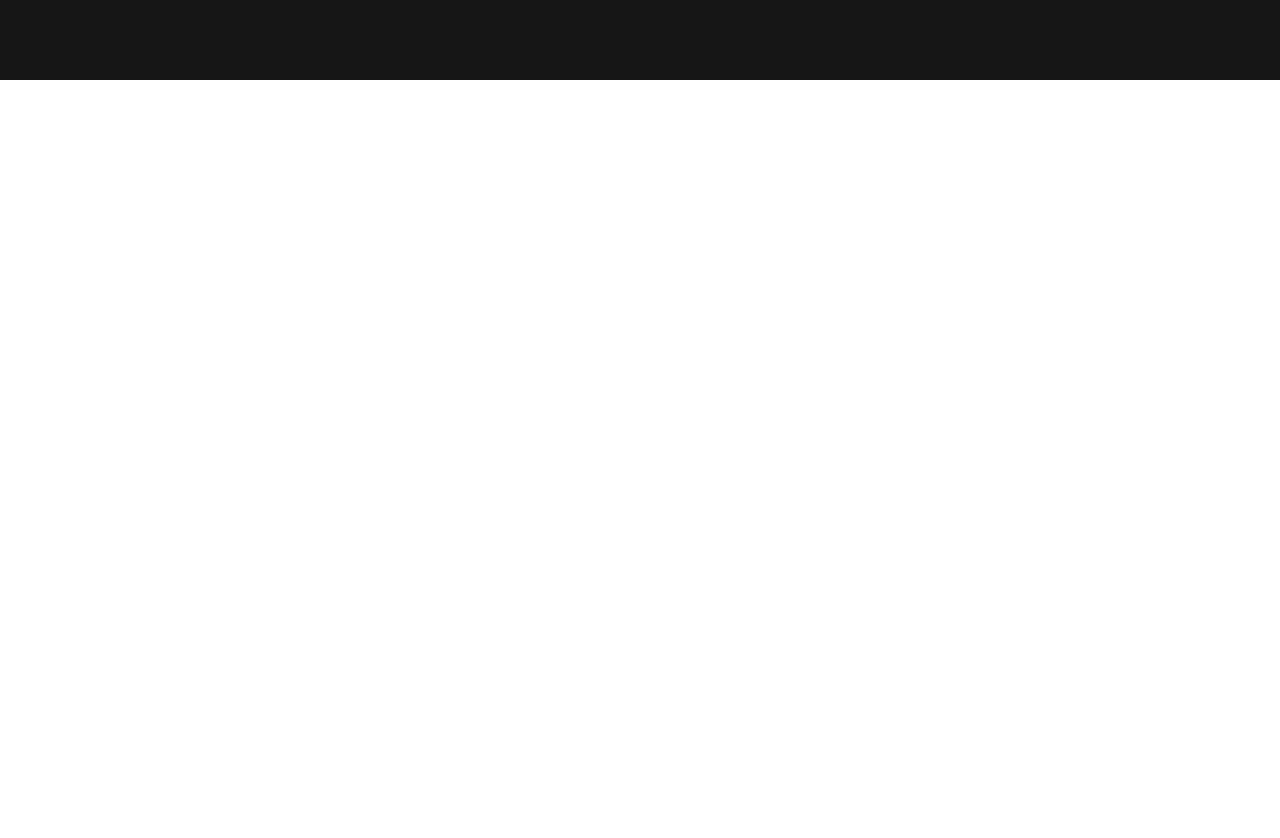
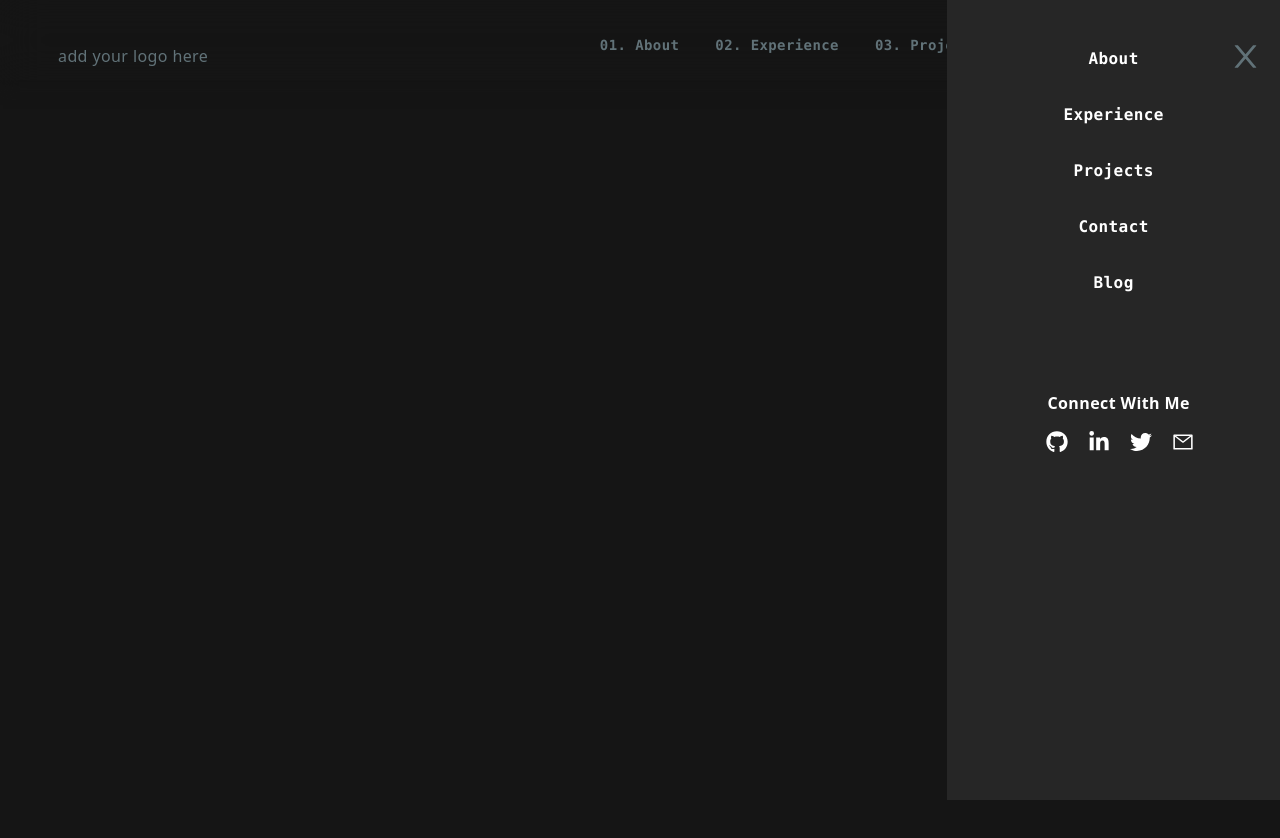
Before and after one commit to The-True-Hooha/portfolio-v1, a Next.js app: page / in a window 1280 px wide. Shown: the top 838 px of the page. Built offline with nearby package versions, Linux system fonts and the light colour scheme.

Commit message:
add nav bar with sidebar

```diff
--- a/components/navbar.js
+++ b/components/navbar.js
@@ -1,4 +1,7 @@
+import Link from "next/link";
 import React, { useEffect, useState } from "react";
+import {AiOutlineClose, AiOutlineMenu, AiOutlineMail} from 'react-icons/ai';
+import {FaLinkedinIn, FaGithub, FaTwitter, Fa} from 'react-icons/fa'
 
 const Navbar = () => {
   const [hidNavBarState, setHidNavBarState] = useState(false);
@@ -16,10 +19,80 @@ const Navbar = () => {
       className={`${
         hidNavBarState ? "hidden opacity-0" : ""
       }
-      transition-all ease-in-out duration-1000 drop-shadow-lg shadow-black opacity-100 fixed z-11 top-0 px-[50px] py-[40px] w-full bg-neutral-850 filter-none pointer-events-auto select-auto backdrop-blur-[10px]`}
+      h-20 shadow-lg shadow-neutral-850 opacity-100 fixed z-10 top-0 px-[50px] py-[0px] w-full filter-none pointer-events-auto select-auto backdrop-blur-[20px]`}
     >
-      <div className="flex align-middle">
+      <nav className="flex justify-between items-center w-full h-full px-2  2xl:px-16 mt-4">
+        <p> add your logo here</p>
+        <div>
+        <ul className="hidden md:flex">
+          <Link href="/">
+            <li className="font-mono ml-9 hover:text-white cursor-pointer text-sm font-semibold"> 01. About</li>
+          </Link>
+          <Link href="/">
+            <li className="font-mono ml-9 hover:text-white cursor-pointer text-sm font-semibold"> 02. Experience</li>
+          </Link>
+          <Link href="/">
+            <li className="font-mono ml-9  hover:text-white text-sm cursor-pointer font-semibold"> 03. Projects</li>
+          </Link>
+          <Link href="/">
+            <li className="font-mono ml-9  hover:text-white cursor-pointer text-sm font-semibold"> 04. Contact</li>
+          </Link>
+          <Link href="/">
+            <li className="font-mono text-white cursor-pointer rounded-md box-content h-[30px] w-[60px] p-1 border-2 border-white ml-9 text-sm"> Blog </li>
+          </Link>
+        </ul>
+        <div className=" md:hidden">
+          <AiOutlineMenu size={30}/>
         </div>
+      </div>
+      </nav>
+      <div className="fixed right-0 top-0 w-full">
+        <div className="fixed right-0 top-0 w-[70%] sm:w-[45%] md:w-[26%] h-screen  bg-neutral-800 p-10 ease-in duration-500">
+          <div>
+            <div className="flex w-full justify-end">
+              <div className=" p-3 cursor-pointer">
+                <AiOutlineClose size={35} className="mr-[-50px] mt-[-13px]"/>
+              </div>
+            </div>
+            <div className="text-center text-[#ffffff] my-[-55px] flex-col font-mono">
+              <ul>
+                <Link href="/">
+                  <li className="py-4 font-semibold cursor-pointer">About</li>
+                </Link>
+                <Link href="/">
+                  <li className="py-4 font-semibold cursor-pointer">Experience</li>
+                </Link>
+                <Link href="/">
+                  <li className="py-4 cursor-pointer font-semibold"> Projects</li>
+                </Link>
+                <Link href="/">
+                  <li className="py-4 font-semibold cursor-pointer"> Contact</li>
+                </Link>
+                <Link href="/">
+                  <li className="py-4 font-semibold cursor-pointer"> Blog </li>
+                </Link>
+              </ul>
+              <div className="my-[80px]">
+                <p className="font-bold font-sans w-full sm:w-[104%] tracking-wide text-white"> Connect With Me</p>
+                <div className="flex my-4 items-center justify-center ml-8 ">
+                  <div className="ease-in duration-500 mr-5 cursor-pointer hover:scale-105">
+                    <FaGithub size={22}/>
+                  </div>
+                  <div className="ease-in duration-500 mr-5 cursor-pointer hover:scale-105">
+                    <FaLinkedinIn size={22}/>
+                  </div>
+                  <div className="ease-in duration-500 mr-5 cursor-pointer hover:scale-105">
+                    <FaTwitter size={22}/>
+                  </div>
+                  <div className="ease-in duration-500 mr-5 cursor-pointer hover:scale-105">
+                    <AiOutlineMail size={22}/>
+                  </div>
+                </div>
+              </div>
+            </div>
+          </div>
+        </div>
+      </div>
     </header>
   );
 };
--- a/package.json
+++ b/package.json
@@ -11,7 +11,8 @@
   "dependencies": {
     "next": "12.2.0",
     "react": "18.2.0",
-    "react-dom": "18.2.0"
+    "react-dom": "18.2.0",
+    "react-icons": "^4.4.0"
   },
   "devDependencies": {
     "autoprefixer": "^10.4.7",
--- a/pages/index.js
+++ b/pages/index.js
@@ -5,7 +5,7 @@ export default function Home() {
   return (
     <div>
       <Head>
-        <title>David Ogar</title>
+        <title>David Ogar | Software Engineer</title>
         <meta name="portfolio" content="portfolio by David Ogar" />
         <link rel="icon" href="/favicon.ico" />
       </Head>
--- a/styles/globals.css
+++ b/styles/globals.css
@@ -2,19 +2,17 @@
 @tailwind components;
 @tailwind utilities;
 
-html,
-body {
-  padding: 0;
-  margin: 0;
-  font-family: -apple-system, BlinkMacSystemFont, Segoe UI, Roboto, Oxygen,
-    Ubuntu, Cantarell, Fira Sans, Droid Sans, Helvetica Neue, sans-serif;
+@layer base{
+  body{
+    @apply tracking-wide bg-[#151515] text-[#617278]
+  }
+
+  h1 {
+    @apply text-2xl sm:text-3xl md:text-4xl
+  }
+
+  h2{
+    @apply text-2xl sm:text-3xl
+  }
+
 }
-
-a {
-  color: inherit;
-  text-decoration: none;
-}
-
-* {
-  box-sizing: border-box;
-}
```
Also changed, not shown: 1 other file (tests, documents, lock files or other folders).
